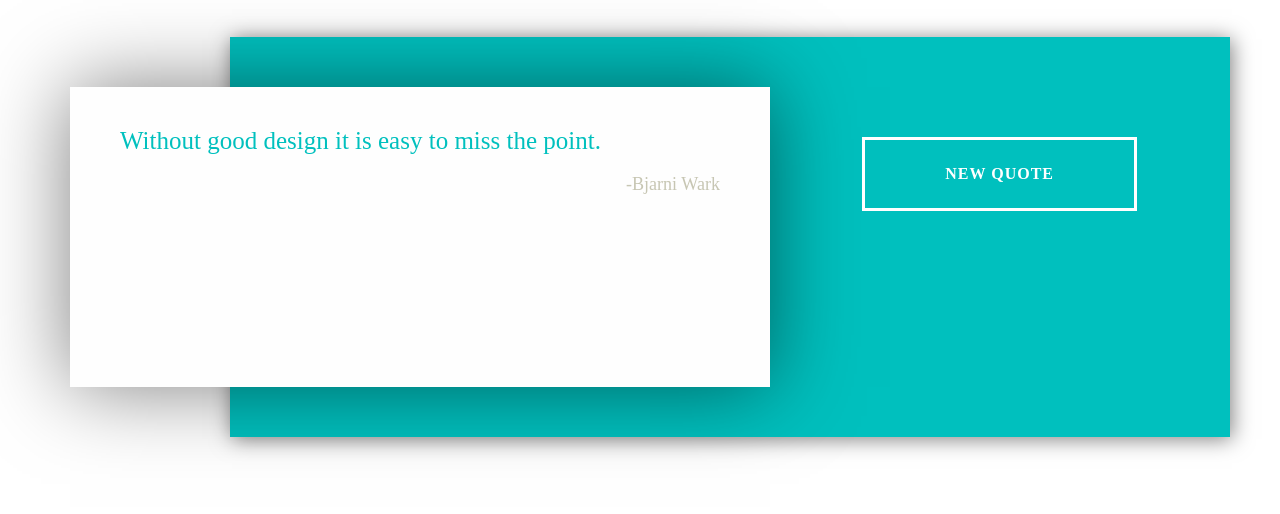
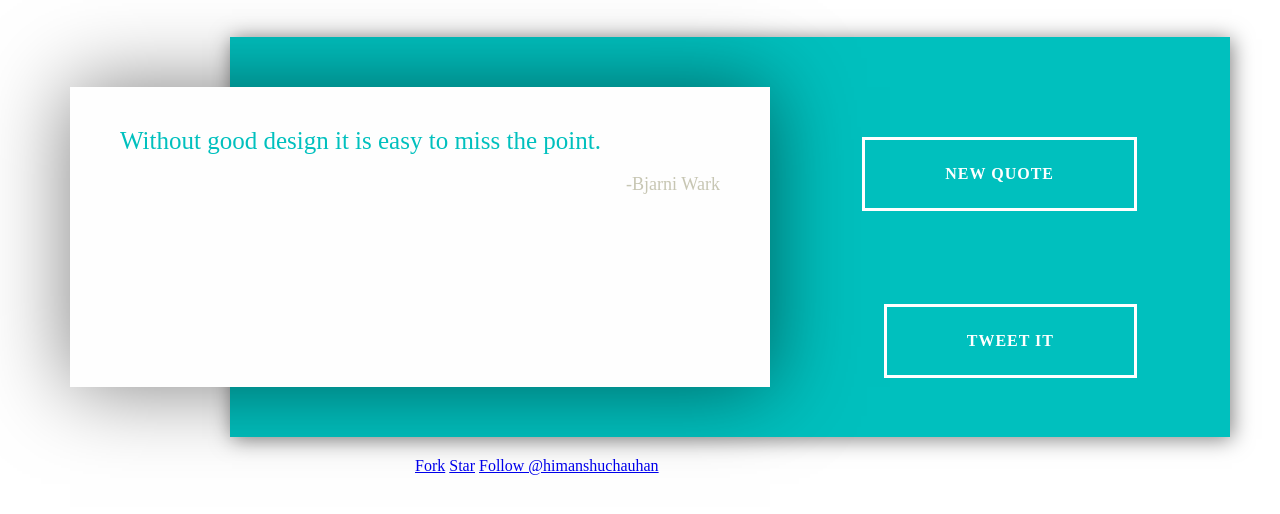
Before and after one commit to himanshuchauhan/Quotes-on-Design, a plain HTML site: page index.html in a window 1280 px wide. Shown: the part 150-664 px from the top of the page. Drawn offline with Linux system fonts and the light colour scheme.

Commit message:
v 1.1
Twitter share button added and github links added

```diff
--- a/css/main.css
+++ b/css/main.css
@@ -1,5 +1,5 @@
 body {
-    height: 700px;
+    height: 95vh;
     width: 1300px;
     margin: auto;
 }
@@ -212,3 +212,23 @@ margin-left: 50px;
     -webkit-transition: opacity 0.3s;
     transition: opacity 0.3s;
 }
+#buttons{
+float: right;
+width: 470px;
+}
+#tweet{
+    margin-top: 0px;
+}
+footer{
+    width: 550px;
+    margin: auto;
+
+    margin-top: 470px;
+
+
+}
+
+li{
+    display: inline;
+
+}
--- a/index.html
+++ b/index.html
@@ -2,6 +2,10 @@
 <html>
 
 <head>
+    <meta http-equiv="Content-Type" content="text/html; charset=UTF-8" />
+    <meta name="viewport" content="width=device-width, initial-scale=1" />
+    <meta name="application-name" content="Quotes on Design" />
+    <meta name="author" content="Himanshu Chauhan" />
 
     <title>Quotes On Design</title>
     <!-- stylesheets -->
@@ -22,7 +26,10 @@
 
     <div class="blue-box">
 
-        <button id="change" class="btn btn-1 pageload-link">New Quote</button>
+        <div id="buttons">
+            <button id="change" class="btn btn-1 pageload-link">New Quote</button>
+            <button id="tweet" class="btn btn-1">Tweet It</button>
+        </div>
 
 
     </div>
@@ -41,6 +48,7 @@
 
 
 
+
     <!-- pageload-overlay -->
     <div id="loader" class="pageload-overlay" data-opening="m 40,-80 190,0 -305,290 C -100,140 0,0 40,-80 z">
         <svg xmlns="http://www.w3.org/2000/svg" width="100%" height="100%" viewBox="0 0 80 60" preserveAspectRatio="none">
@@ -49,12 +57,33 @@
     </div>
     <!-- /pageload-overlay -->
 
+    <footer>
+
+        <ul>
+            <li>
+                <a class="github-button" href="https://github.com/himanshuchauhan/Quotes-on-Design/fork" data-style="mega" data-count-href="/himanshuchauhan/Quotes-on-Design/network" data-count-api="/repos/himanshuchauhan/Quotes-on-Design#forks_count" data-count-aria-label="# forks on GitHub"
+                aria-label="Fork himanshuchauhan/Quotes-on-Design on GitHub">Fork</a>
+            </li>
+
+            <li>
+                <a class="github-button" href="https://github.com/himanshuchauhan/Quotes-on-Design" data-style="mega" data-count-href="/himanshuchauhan/Quotes-on-Design/stargazers" data-count-api="/repos/himanshuchauhan/Quotes-on-Design#stargazers_count" data-count-aria-label="# stargazers on GitHub"
+                aria-label="Star himanshuchauhan/Quotes-on-Design on GitHub">Star</a>
+            </li>
+
+            <li>
+                <a class="github-button" href="https://github.com/himanshuchauhan" data-style="mega" data-count-href="/himanshuchauhan/followers" data-count-api="/users/himanshuchauhan#followers" data-count-aria-label="# followers on GitHub" aria-label="Follow @himanshuchauhan on GitHub">Follow @himanshuchauhan</a>
+            </li>
+        </ul>
+    </footer>
+
     <!-- JavaScript  -->
     <script src="js/jquery-2.2.0.js" charset="utf-8"></script>
     <script src="js/classie.js" charset="utf-8"></script>
     <script src="js/svgLoader.js" charset="utf-8"></script>
     <script src="js/main.js" charset="utf-8"></script>
 
+    <script async defer id="github-bjs" src="https://buttons.github.io/buttons.js"></script>
+
 
 
 </body>
--- a/js/main.js
+++ b/js/main.js
@@ -3,9 +3,10 @@ $('#change').on('click', function(e) {
     e.preventDefault();
     $.ajax({
         url: 'http://quotesondesign.com/wp-json/posts?filter[orderby]=rand&filter[posts_per_page]=1',
-        timeout:2000,
+        timeout: 3000,
         success: function(data) {
             var post = data.shift(); // The data is an array of posts. Grab the first one.
+
             //add the quote to the page.
             $('.author').html("-" + post.title);
             $('.quote').html(post.content);
@@ -32,12 +33,16 @@ $('#change').on('click', function(e) {
                 $('#quote-source').hide();
             };
 
+            // to set the content for the tweet.
+            quote = $(".quote").text();
+            author = $(".author").text();
+
         },
         error: function(data) {
             $('.quote').html("You Got an ERROR. Hit that Awesome Button Again.");
             $('.author').html("-Himanshu Chauhan");
         },
-        cache:false,
+        cache: false,
 
 
     });
@@ -48,7 +53,7 @@ $('#change').on('click', function(e) {
 (function() {
     var triggerLoading = [].slice.call(document.querySelectorAll('.pageload-link')),
         loader = new SVGLoader(document.getElementById('loader'), {
-            speedIn: 400,
+            speedIn: 500,
             easingIn: mina.easeinout
         });
 
@@ -67,3 +72,12 @@ $('#change').on('click', function(e) {
 
     init();
 })();
+
+// tweet Button
+$(document).ready(function() {
+    $("#tweet").on("click", function() {
+        var myUrl = "https://twitter.com/intent/tweet?text=" + quote + " " + author + ".  " + "from @himanshuholik";
+        window.open(myUrl, 'twitter');
+        return false;
+    });
+});
```
Also changed, not shown: 1 other file.
